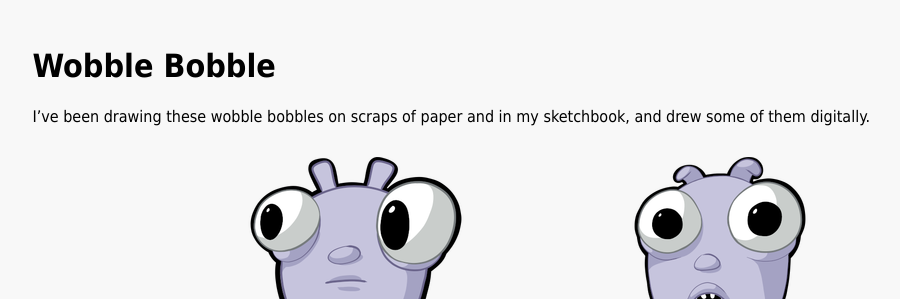
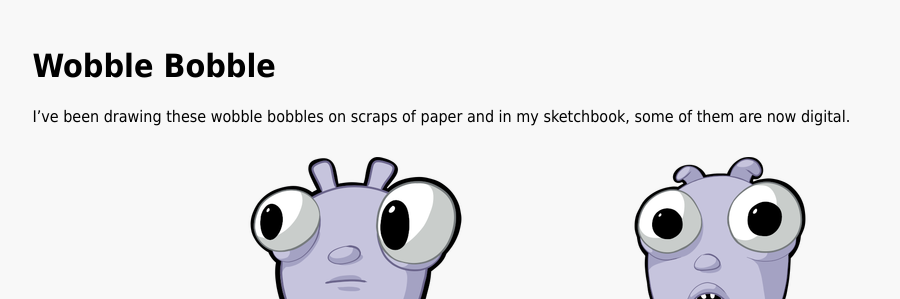
Before and after one commit to verarobsonart/verarobsonart.github.io, a Jekyll site: the page built from fwb.md, in a window 1280 px wide. Shown: the part 189-488 px from the top of the page, without its empty margins (102-1002 px from the left). Built offline with Jekyll 4.4.1, drawn with Linux system fonts in a browser that asks for light colours.

Commit message:
Update fwb.md

```diff
--- a/fwb.md
+++ b/fwb.md
@@ -4,7 +4,7 @@ layout: default
 
 <h1>Wobble Bobble</h1>
 
-I've been drawing these wobble bobbles on scraps of paper and in my sketchbook, and drew some of them digitally.
+I've been drawing these wobble bobbles on scraps of paper and in my sketchbook, some of them are now digital.
 
 <div style="display:block; text-align:center;">
     <div class="tile">
```
